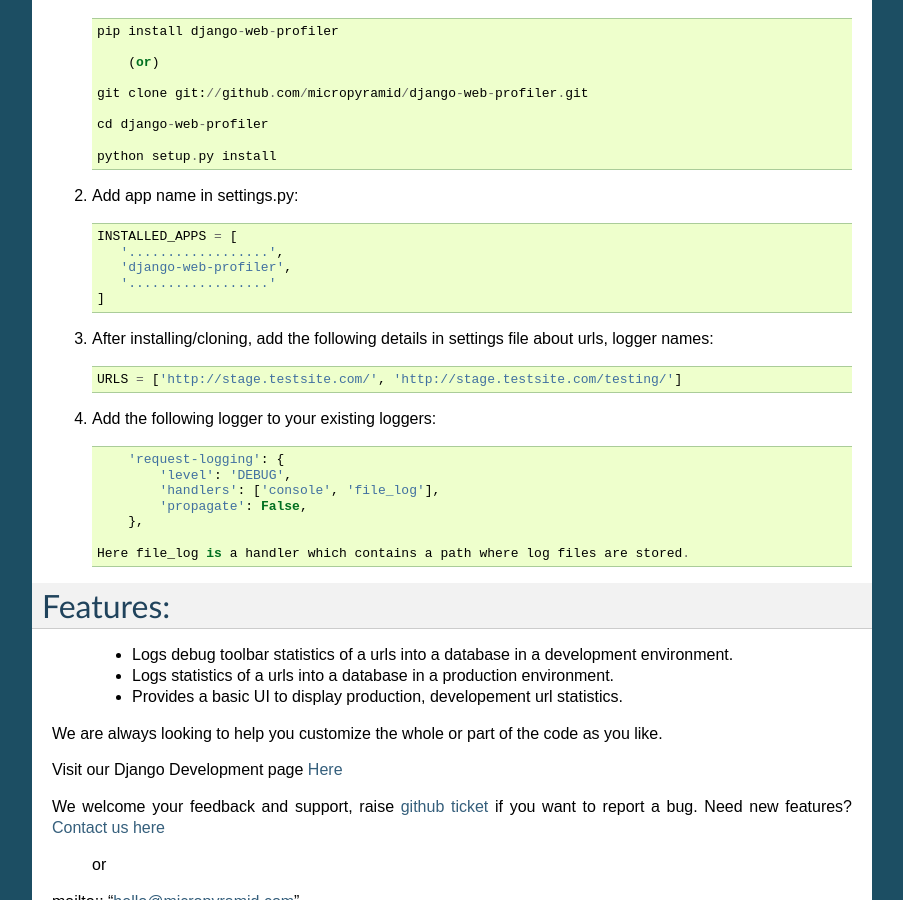
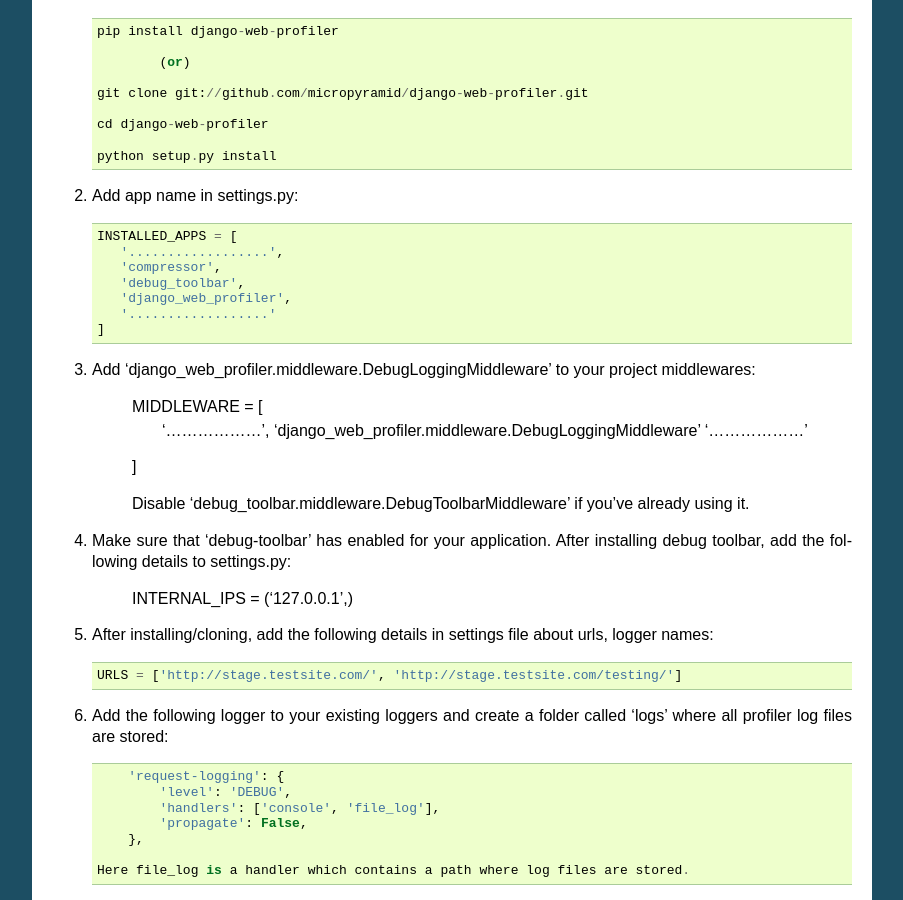
Before and after one commit to MicroPyramid/django-web-profiler, a Sphinx documentation site: the page built from docs/source/index.rst, in a window 1280 px wide and 900 px high, scrolled down 517 px. Shown: the whole window, without its empty margins (198-1101 px from the left). Built offline with Sphinx 7.4.7, drawn with Linux system fonts in a browser that asks for light colours.

Commit message:
updated documentation data

```diff
--- a/docs/source/index.rst
+++ b/docs/source/index.rst
@@ -25,7 +25,7 @@
 
     pip install django-web-profiler
 
-        (or)
+            (or)
 
     git clone git://github.com/micropyramid/django-web-profiler.git
 
@@ -37,16 +37,33 @@
 
     INSTALLED_APPS = [
        '..................',
-       'django-web-profiler',
+       'compressor',
+       'debug_toolbar',
+       'django_web_profiler',
        '..................'
     ]
 
-3. After installing/cloning, add the following details in settings file about urls,  logger names::
+3. Add 'django_web_profiler.middleware.DebugLoggingMiddleware' to your project middlewares:
+
+    MIDDLEWARE = [
+       '..................',
+       'django_web_profiler.middleware.DebugLoggingMiddleware'
+       '..................'
+    ]
+
+    Disable 'debug_toolbar.middleware.DebugToolbarMiddleware' if you've already using it.
+
+4. Make sure that 'debug-toolbar' has enabled for your application. After installing debug toolbar, add the following details to settings.py:
+
+    INTERNAL_IPS = ('127.0.0.1',)
+
+
+5. After installing/cloning, add the following details in settings file about urls,  logger names::
 
     URLS = ['http://stage.testsite.com/', 'http://stage.testsite.com/testing/']
 
 
-4. Add the following logger to your existing loggers::
+6. Add the following logger to your existing loggers and create a folder called 'logs' where all profiler log files are stored::
 
         'request-logging': {
             'level': 'DEBUG',
@@ -55,14 +72,6 @@
         },
 
     Here file_log is a handler which contains a path where log files are stored.
-
-
-Features:
-=========
-
-    * Logs debug toolbar statistics of a urls into a database in a development environment.
-    * Logs statistics of a urls into a database in a production environment.
-    * Provides a basic UI to display production, developement url statistics.
 
 
 We are always looking to help you customize the whole or part of the code as you like.
```
Also changed, not shown: README.rst (+14 -1 lines), .travis.yml.
